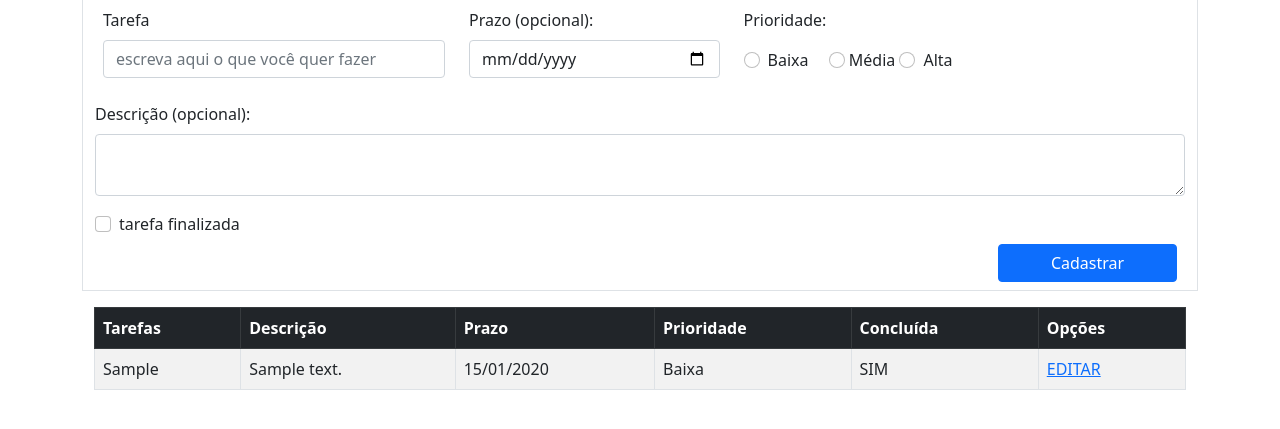
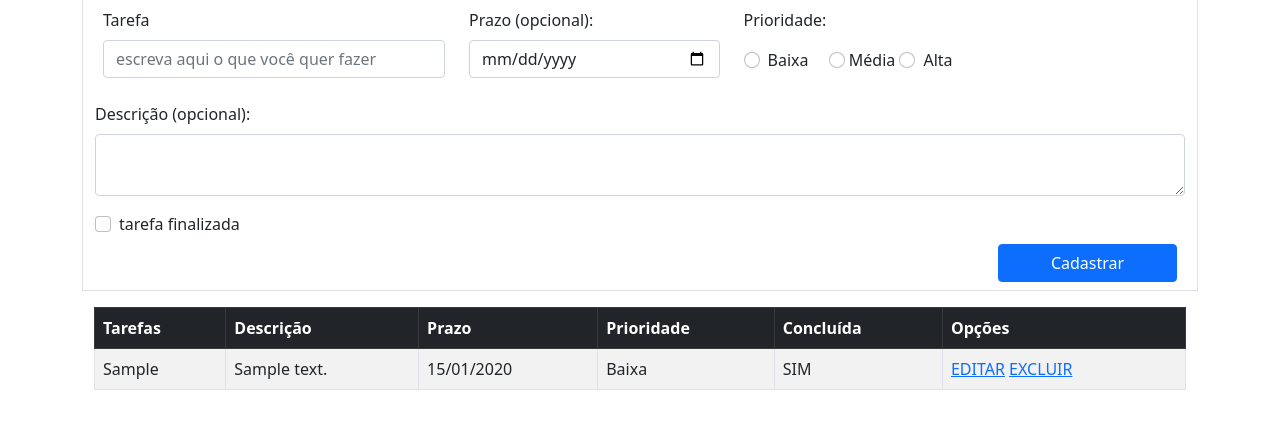
Before and after one commit to daniloessejota/gestor-de-tarefas, a PHP site: page / in a window 1280 px wide. Shown: the part 81-510 px from the top of the page. Run offline with PHP 8.4, Linux system fonts and the light colour scheme; tables that the repository leaves empty hold one stand-in row (values such as "Sample post").

Commit message:
delete tasks complete

```diff
--- a/database.php
+++ b/database.php
@@ -58,4 +58,10 @@ function editar_uma_tarefa ($connection, $tarefa) {
     mysqli_query($connection, $sql_editar);
 }
 
+function remover_tarefa ($connection, $id) {
+    $sql_excluir = "DELETE FROM tb_tarefas WHERE id =" . $id;
+
+    mysqli_query($connection, $sql_excluir);
+}
+
 ?>
--- a/table-tasks.php
+++ b/table-tasks.php
@@ -43,7 +43,10 @@
             <td> <?php echo exibe_data($valor['prazo']); ?> </td>
             <td> <?php echo exibe_prioridade($valor['prioridade']); ?> </td>
             <td> <?php echo exibe_conclusao($valor['tarefa_concluida'])?> </td>
-            <td><a href="edit-tasks.php?id=<?php echo $valor['id'];?>">EDITAR</a></td>
+            <td>
+                <a href="edit-tasks.php?id=<?php echo $valor['id'];?>">EDITAR</a>
+                <a href="remove-tasks.php?id=<?php echo $valor['id'];?>">EXCLUIR</a>
+            </td>
         </tr>
 
     <?php endforeach;?>
```
Also changed, not shown: remove-tasks.php (added, +9 -0 lines).
